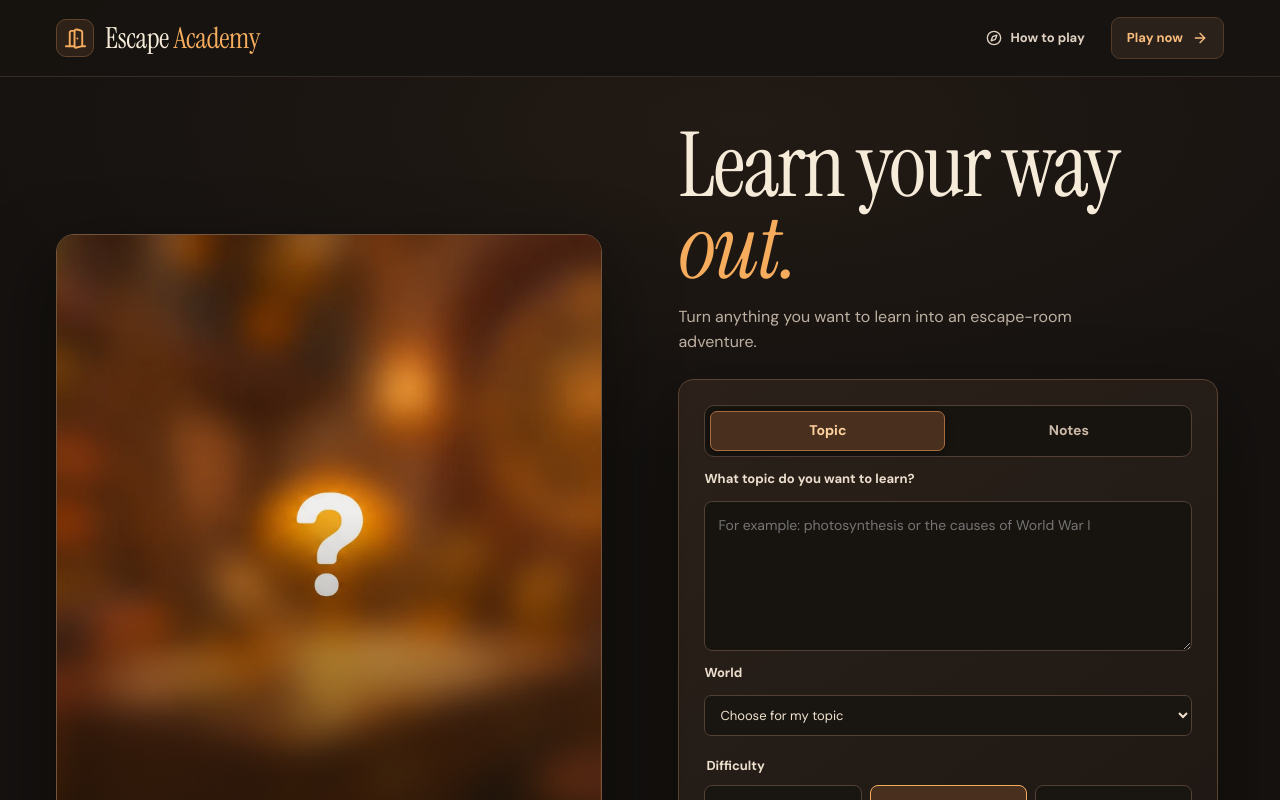
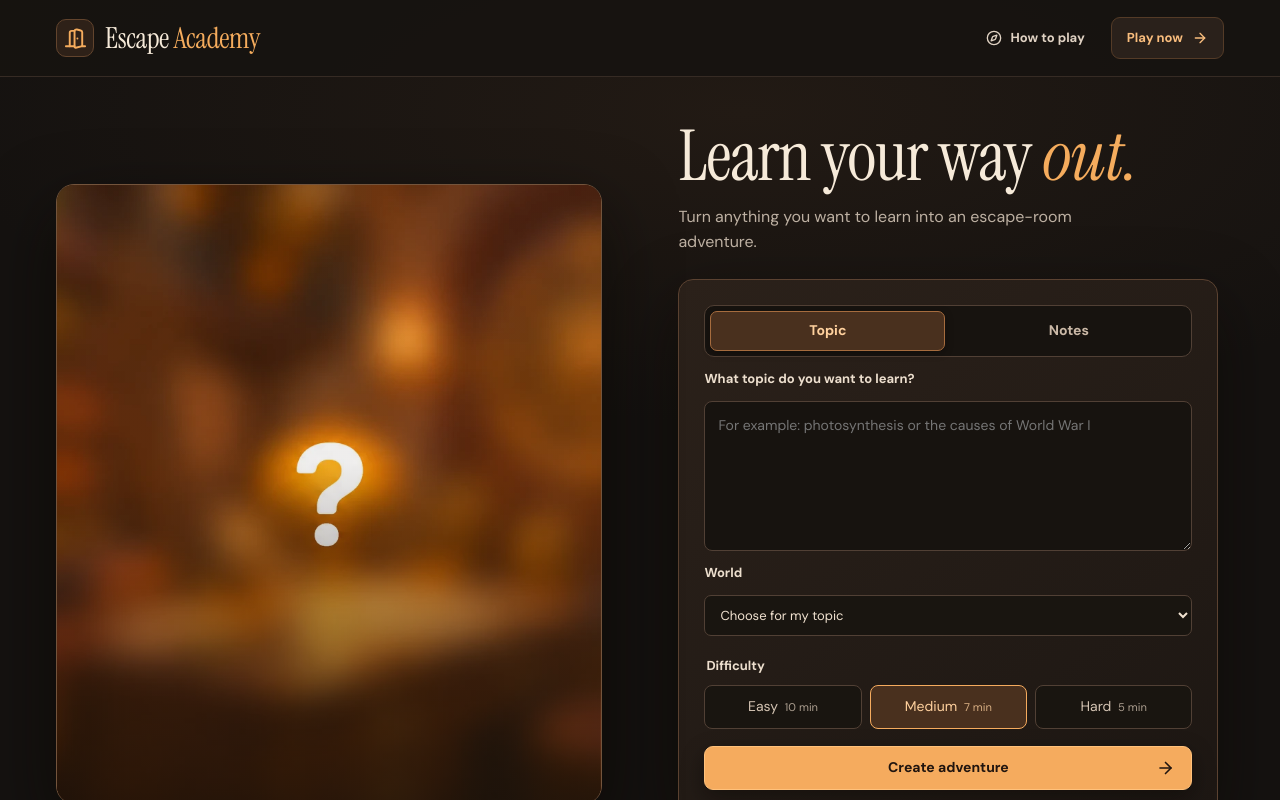
Before and after one commit to Penguin114/AI-Hackathon-Project, a Next.js app in the folder Escape Academy latest source/: page / in a window 1280 px wide. Shown: the top 800 px of the page. Built offline with nearby package versions, Linux system fonts and the light colour scheme.

Commit message:
fixed title

```diff
--- a/Escape Academy latest source/app/style.css
+++ b/Escape Academy latest source/app/style.css
@@ -217,8 +217,8 @@ select,.answer-label input{display:block;width:100%;min-height:41px;padding:7px
 .home-art-enter{animation:home-art-fade 1s ease both}
 @keyframes home-art-fade{from{opacity:0}to{opacity:1}}
 @media (prefers-reduced-motion: reduce){.home-art-enter{animation-duration:1s!important}}
-.home-content{width:100%;max-width:540px}
-.simple-intro{text-align:left;margin-bottom:24px}.simple-intro h1{font-size:clamp(64px,7vw,100px);line-height:.92;letter-spacing:-2px}.simple-intro p{max-width:400px;line-height:1.6}
+.home-content{width:100%;max-width:540px;container-type:inline-size}
+.simple-intro{text-align:left;margin-bottom:24px}.simple-intro h1{font-size:13cqi;white-space:nowrap;line-height:.92;letter-spacing:-1px}.simple-intro p{max-width:400px;line-height:1.6}
 .simple-setup{background:linear-gradient(145deg,#2b211a,#1d1713);border-color:#5b4231;box-shadow:0 25px 70px #09060470}.simple-setup textarea:focus{outline:2px solid #f5ac5d;outline-offset:2px}.simple-setup .primary{box-shadow:0 8px 22px #07040366}
 .content-mode{display:grid;grid-template-columns:1fr 1fr;gap:6px;padding:5px;background:#17130f;border:1px solid #514035;border-radius:10px}
 .content-mode button{min-height:40px;border:1px solid transparent;border-radius:7px;background:transparent;color:#cbb9a7;font:inherit;font-size:14px;font-weight:700;cursor:pointer}
@@ -226,8 +226,8 @@ select,.answer-label input{display:block;width:100%;min-height:41px;padding:7px
 .content-mode button.selected{border-color:#a66c3e;background:#49301e;color:#ffd19e;box-shadow:0 2px 8px #09060455}
 .content-mode button:focus-visible{outline:2px solid #ffd394;outline-offset:2px}
 .room-view{box-shadow:inset 0 0 0 1px #c49a7150}.marker{backdrop-filter:blur(8px);transition:background .2s,box-shadow .2s}.marker:hover{box-shadow:0 0 20px #ffb36090}.view-controls span{backdrop-filter:blur(8px)}
-@media(max-width:820px){.simple-home{width:calc(100% - 36px);gap:24px}.home-art{min-height:510px;height:65vh}.simple-intro h1{font-size:clamp(55px,8vw,75px)}}
-@media(max-width:620px){.simple-home{display:flex;flex-direction:column;align-items:stretch;padding:20px 0 48px;gap:25px}.home-art{height:250px;min-height:250px}.home-content{max-width:none}.simple-intro h1{font-size:55px}.simple-setup{padding:18px}}
+@media(max-width:820px){.simple-home{width:calc(100% - 36px);gap:24px}.home-art{min-height:510px;height:65vh}}
+@media(max-width:620px){.simple-home{display:flex;flex-direction:column;align-items:stretch;padding:20px 0 48px;gap:25px}.home-art{height:250px;min-height:250px}.home-content{max-width:none}.simple-setup{padding:18px}}
 
 .room-objective{padding:0 8px 10px;color:#e4cdb5;font-size:12px}
 
```
